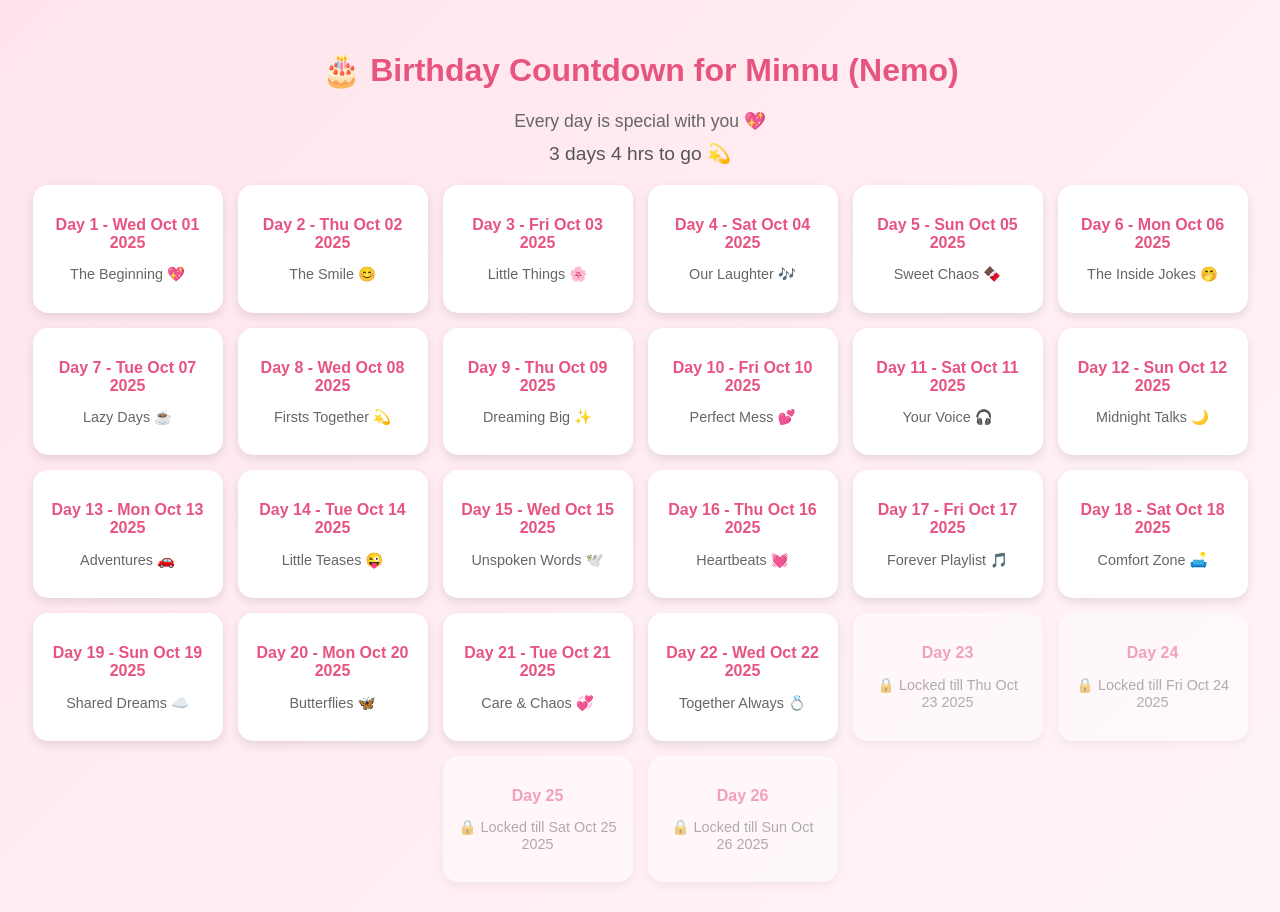
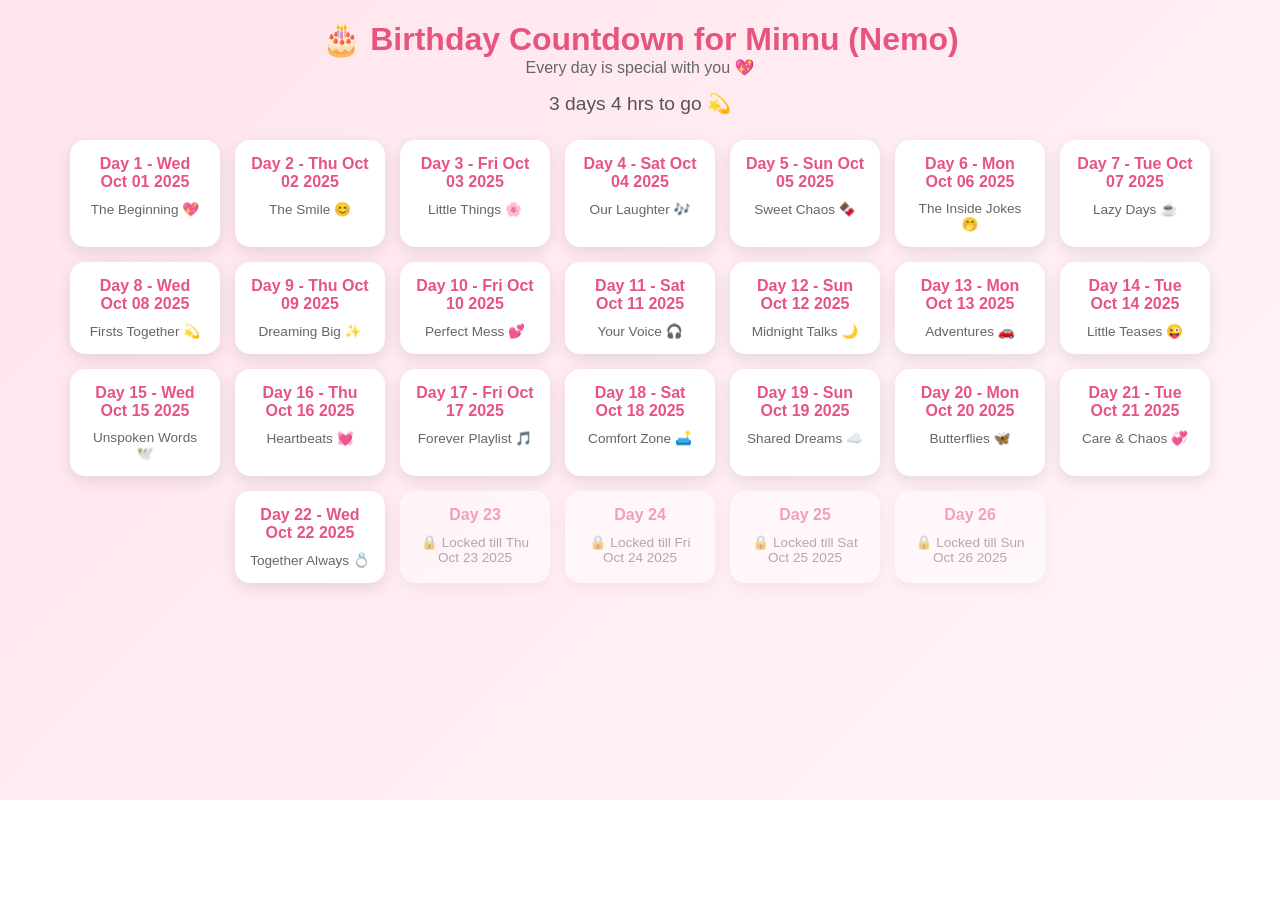
Before and after one commit to Ashu-766/birthday-countdown, a plain HTML site: page index.html in a window 1280 px wide. After the commit the page ends 800 px from the top, so only its background shows below. Drawn offline with Linux system fonts and the light colour scheme.

Commit message:
Refactor CSS styles for layout and design enhancements
Updated styles for improved layout and aesthetics.

```diff
--- a/Style.css
+++ b/style.css
@@ -1,33 +1,32 @@
+/* Basic Reset */
+* { margin: 0; padding: 0; box-sizing: border-box; }
+
 body {
   font-family: 'Poppins', sans-serif;
   background: linear-gradient(135deg, #ffe4ec, #fff5f8);
   color: #444;
   text-align: center;
-  margin: 0;
-  padding: 0;
+  min-height: 100vh;
+  padding: 20px;
 }
 
-.container {
-  padding: 30px;
-}
-
-h1 {
+.container h1 {
   color: #e75480;
   font-size: 2rem;
 }
 
 .subtitle {
-  font-size: 1.1rem;
-  margin-bottom: 10px;
+  margin-bottom: 15px;
   color: #666;
 }
 
 .countdown {
   font-size: 1.2rem;
-  margin-bottom: 20px;
+  margin-bottom: 25px;
   color: #555;
 }
 
+/* Day Cards */
 .days-container {
   display: flex;
   flex-wrap: wrap;
@@ -36,17 +35,18 @@ h1 {
 }
 
 .day-card {
-  background: white;
+  background: #fff;
   border-radius: 15px;
-  box-shadow: 0 4px 10px rgba(0,0,0,0.1);
-  width: 160px;
+  box-shadow: 0 5px 15px rgba(0,0,0,0.1);
+  width: 150px;
   padding: 15px;
   cursor: pointer;
-  transition: transform 0.3s ease;
+  transition: transform 0.3s ease, box-shadow 0.3s ease;
 }
 
 .day-card:hover {
   transform: scale(1.05);
+  box-shadow: 0 10px 25px rgba(0,0,0,0.2);
 }
 
 .day-card.locked {
@@ -61,7 +61,7 @@ h1 {
 }
 
 .day-card p {
-  font-size: 0.9rem;
+  font-size: 0.85rem;
   color: #666;
 }
 
@@ -88,26 +88,27 @@ h1 {
   padding: 25px;
   width: 90%;
   max-width: 450px;
-  box-shadow: 0 8px 20px rgba(0,0,0,0.2);
   text-align: left;
+  box-shadow: 0 8px 25px rgba(0,0,0,0.3);
+  position: relative;
 }
 
 .popup-content img {
   width: 100%;
   border-radius: 15px;
-  margin-top: 10px;
+  margin: 10px 0;
 }
 
 .close {
-  float: right;
+  position: absolute;
+  right: 15px;
+  top: 10px;
   font-size: 1.5rem;
+  cursor: pointer;
   color: #999;
-  cursor: pointer;
 }
 
 #popup-message {
-  margin-top: 10px;
-  font-size: 1rem;
   color: #444;
-  line-height: 1.6;
+  line-height: 1.5;
 }
```
